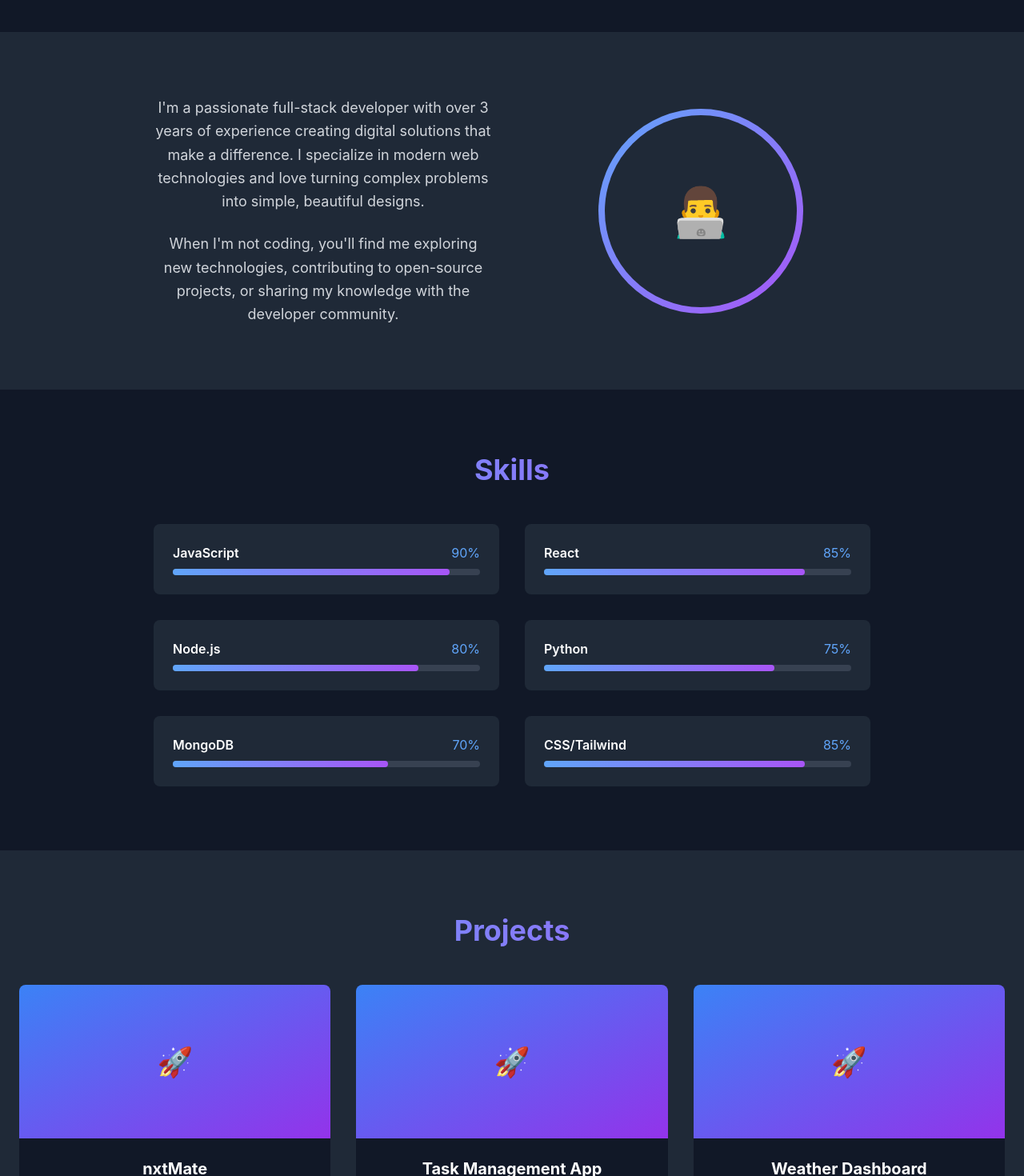
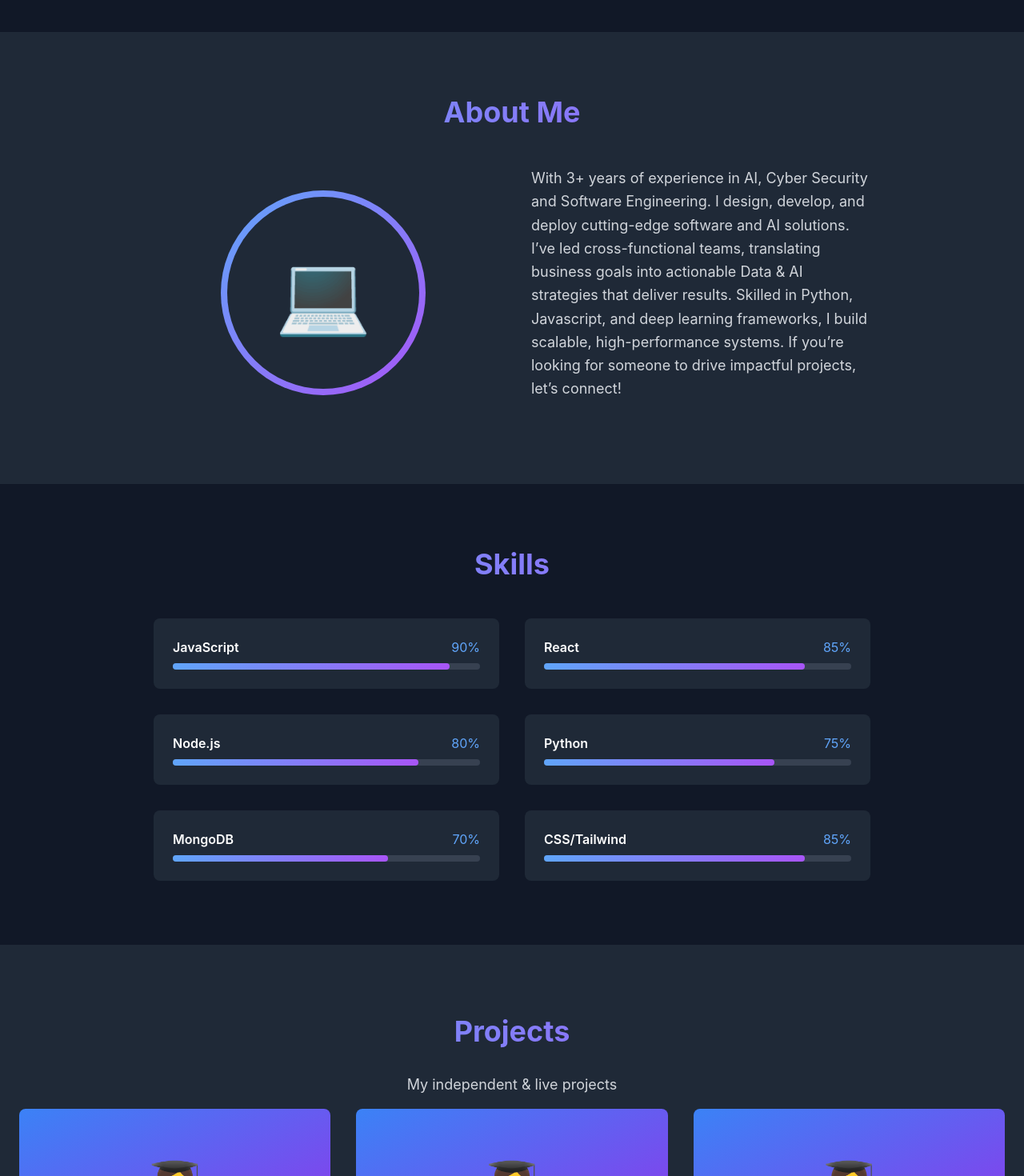
Before and after one commit to vsazzy/myportfolio, a React (Create React App) app: page / in a window 1280 px wide. Shown: the part 760-2230 px from the top of the page at 80% size. Built offline with nearby package versions, Linux system fonts and the light colour scheme.

Commit message:
added about section

```diff
--- a/src/animations/CircularText.js
+++ b/src/animations/CircularText.js
@@ -15,6 +15,7 @@ const styles = {
     overflow: 'hidden',
     clip: 'rect(0,0,0,0)',
     border: 0,
+    // fontFamily: "monospace"
   },
 }
 
--- a/src/components/Main.js
+++ b/src/components/Main.js
@@ -7,9 +7,10 @@ import {
   ExternalLink,
   Menu,
   X,
-  Play
+  Play,
 } from "lucide-react";
 import CircularText from "../animations/CircularText";
+import myimage from "../assets/mypic.png";
 
 const Main = () => {
   const [isMenuOpen, setIsMenuOpen] = useState(false);
@@ -53,8 +54,10 @@ const Main = () => {
       description:
         "The Super App for Your School. We offer seamless communication, streamlined administrative tasks, and comprehensive student data management, empowering educators for efficient and effective school operations.",
       tech: ["React", "Node.js", "MongoDB", "Stripe"],
-      github: "https://play.google.com/store/apps/details?id=com.emds.nxtmate_student",
+      github:
+        "https://play.google.com/store/apps/details?id=com.emds.nxtmate_student",
       live: "https://www.nxtmate.com/",
+      emoji: "👩‍🎓",
     },
     {
       title: "Task Management App",
@@ -63,6 +66,7 @@ const Main = () => {
       tech: ["React", "Firebase", "Material-UI", "Socket.io"],
       github: "#",
       live: "#",
+      emoji: "👩‍🎓",
     },
     {
       title: "Weather Dashboard",
@@ -71,6 +75,7 @@ const Main = () => {
       tech: ["React", "Chart.js", "OpenWeather API", "Tailwind"],
       github: "#",
       live: "#",
+      emoji: "👩‍🎓",
     },
   ];
 
@@ -198,7 +203,7 @@ const Main = () => {
                   <div className="w-60 h-60 bg-gray-800 rounded-full flex items-center justify-center">
                     <img
                       alt="my-pic"
-                      src="https://avatars.githubusercontent.com/u/32240561?s=400&u=57c3b10572a06e0a0ed70ef770454cdecfd48e00&v=4"
+                      src={myimage}
                     />
                   </div>
                 </div>
@@ -211,27 +216,29 @@ const Main = () => {
       {/* About Section */}
       <section id="about" className="py-20 bg-gray-800">
         <div className="container mx-auto px-6">
+          <h2 className="text-4xl font-bold text-center mb-12 bg-gradient-to-r from-blue-400 to-purple-500 bg-clip-text text-transparent">
+            About Me
+          </h2>
           <div className="max-w-4xl mx-auto">
             <div className="grid md:grid-cols-2 gap-12 items-center">
-              <div className="text-center z-10">
-                <p className="text-lg text-gray-300 leading-relaxed mb-6">
-                  I'm a passionate full-stack developer with over 3 years of
-                  experience creating digital solutions that make a difference.
-                  I specialize in modern web technologies and love turning
-                  complex problems into simple, beautiful designs.
-                </p>
-                <p className="text-lg text-gray-300 leading-relaxed">
-                  When I'm not coding, you'll find me exploring new
-                  technologies, contributing to open-source projects, or sharing
-                  my knowledge with the developer community.
-                </p>
-              </div>
               <div className="relative">
                 <div className="w-64 h-64 mx-auto bg-gradient-to-br from-blue-400 to-purple-500 rounded-full flex items-center justify-center">
                   <div className="w-60 h-60 bg-gray-800 rounded-full flex items-center justify-center">
-                    <span className="text-6xl">👨‍💻</span>
+                    <span className="text-8xl">💻</span>
                   </div>
                 </div>
+              </div>
+              <div className="text-left z-10">
+                <p className="text-lg text-gray-300 leading-relaxed mb-6">
+                  With 3+ years of experience in AI, Cyber Security and Software Engineering. I design, develop, and
+                  deploy cutting-edge software and AI solutions. I’ve led cross-functional teams,
+                  translating business goals into actionable Data & AI
+                  strategies that deliver results. Skilled in Python, Javascript,
+                  and deep learning frameworks, I build scalable,
+                  high-performance systems. If you’re looking for someone to
+                  drive impactful projects, let’s connect!
+                </p>
+
               </div>
             </div>
           </div>
@@ -268,9 +275,12 @@ const Main = () => {
       {/* Projects Section */}
       <section id="projects" className="py-20 bg-gray-800">
         <div className="container mx-auto px-6">
-          <h2 className="text-4xl font-bold text-center mb-12 bg-gradient-to-r from-blue-400 to-purple-500 bg-clip-text text-transparent">
+          <h2 className="p-2 text-4xl font-bold text-center mb-6 bg-gradient-to-r from-blue-400 to-purple-500 bg-clip-text text-transparent">
             Projects
           </h2>
+          <p className="text-lg text-gray-300 leading-relaxed mb-4">
+            My independent & live projects
+          </p>
           <div className="grid md:grid-cols-2 lg:grid-cols-3 gap-8">
             {projects.map((project, index) => (
               <div
@@ -278,7 +288,7 @@ const Main = () => {
                 className="bg-gray-900 rounded-lg overflow-hidden hover:transform hover:scale-105 transition-all duration-300"
               >
                 <div className="h-48 bg-gradient-to-br from-blue-500 to-purple-600 flex items-center justify-center">
-                  <span className="text-4xl">🚀</span>
+                  <span className="text-6xl">{project.emoji}</span>
                 </div>
                 <div className="p-6">
                   <h3 className="text-xl font-bold mb-3">{project.title}</h3>
@@ -313,8 +323,6 @@ const Main = () => {
               </div>
             ))}
           </div>
-
-
         </div>
       </section>
 
@@ -351,7 +359,7 @@ const Main = () => {
 
       {/* Footer */}
       <footer className="bg-gray-800 py-6 text-center text-gray-400">
-        <p>&copy; 2025 Yash Verma.</p>
+        <p>&copy; 2025 Yash Verma</p>
       </footer>
     </div>
   );
```
Also changed, not shown: src/assets/mypic.png (added).
